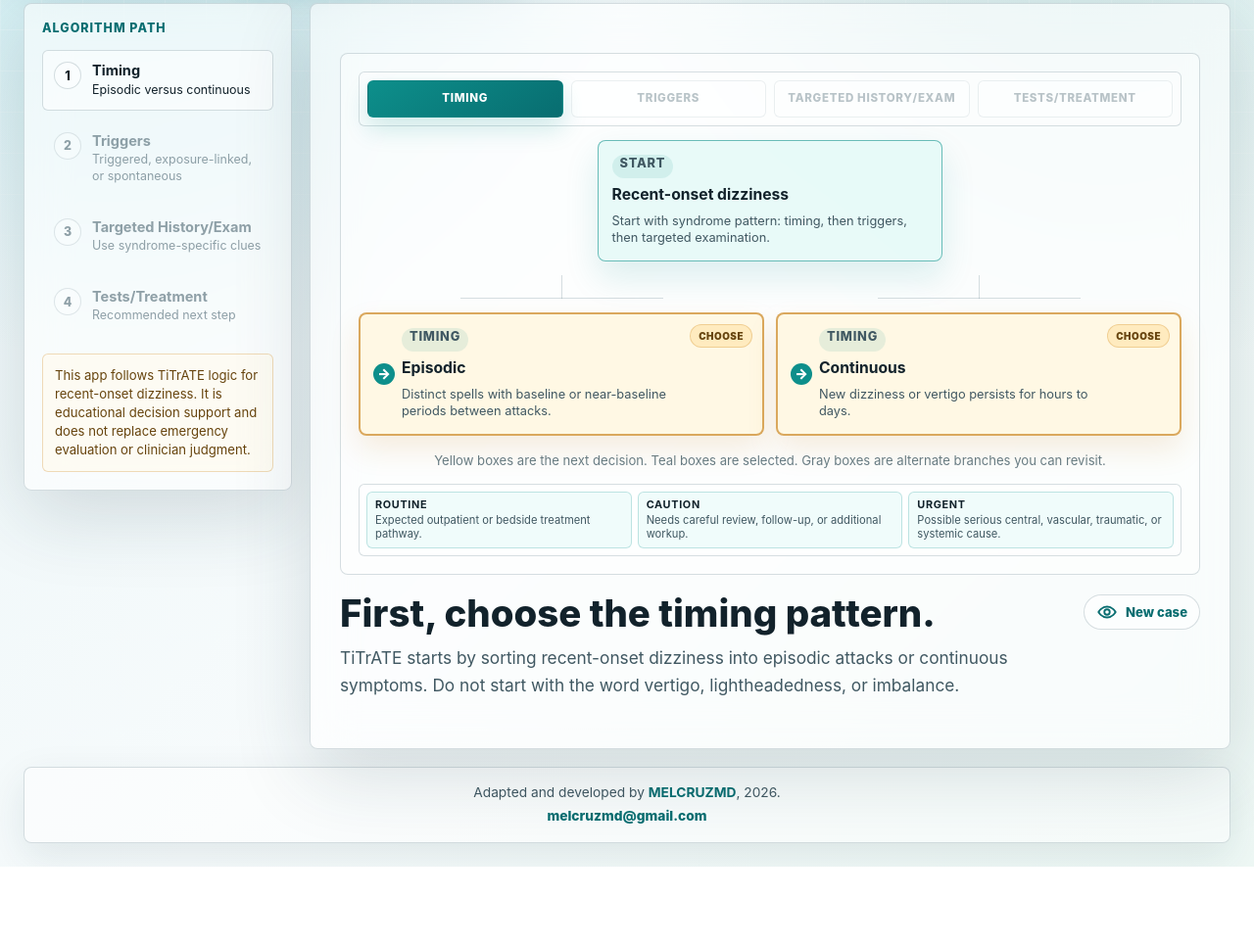
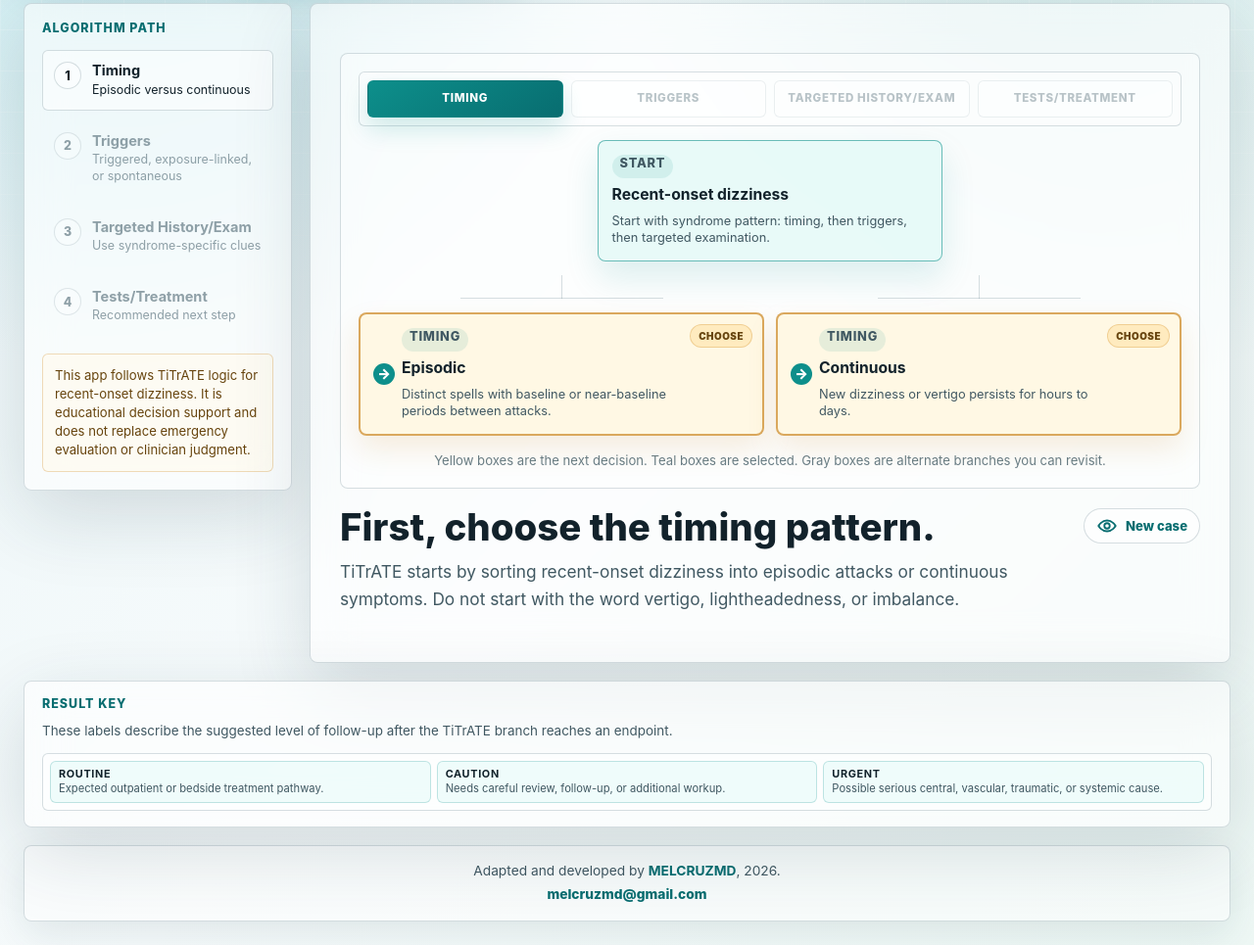
Before and after one commit to melcruzmd/dizzypx, a plain HTML site: page index.html in a window 1280 px wide. Shown: the part 222-1187 px from the top of the page at 98% size. Before the commit the page ends 1107 px from the top, so only its background shows below. Drawn offline with Linux system fonts and the light colour scheme.

Commit message:
Update index.html

```diff
--- a/index.html
+++ b/index.html
@@ -3,7 +3,7 @@
 <head>
   <meta charset="utf-8">
   <meta name="viewport" content="width=device-width, initial-scale=1">
-  <title>Approach to the Dizzy Patient</title>
+  <title>Approaching the Dizzy Patient</title>
   <style>
     :root {
       --bg-1: #eaf5f7;
@@ -1562,6 +1562,18 @@
       line-height: 1.45;
     }
 
+    .severity-footer {
+      margin-top: 18px;
+      padding: 16px 18px;
+    }
+
+    .legend-intro {
+      margin: -4px 0 12px;
+      color: var(--ink-soft);
+      font-size: 0.84rem;
+      line-height: 1.45;
+    }
+
     .site-footer strong {
       color: var(--teal-dark);
     }
@@ -2116,12 +2128,14 @@
       .stage,
       .resource-panel,
       .resource-card,
+      .severity-footer,
       .site-footer {
         border-radius: var(--radius-sm);
       }
 
       .rail,
       .resource-panel,
+      .severity-footer,
       .resource-card {
         padding: 12px;
       }
@@ -2183,7 +2197,7 @@
           </svg>
         </div>
         <div>
-          <h1>Approach to the Dizzy Patient</h1>
+          <h1>Approaching the Dizzy Patient</h1>
           <p>Using the TiTrATE algorithm for recent-onset dizziness: timing, triggers, and targeted bedside examination.</p>
         </div>
       </div>
@@ -2452,6 +2466,16 @@
           <li>Saber Tehrani AS, Kattah JC, et al. Diagnosing Stroke in Acute Dizziness and Vertigo: Pitfalls and Pearls. <a href="https://pubmed.ncbi.nlm.nih.gov/28964837/" target="_blank" rel="noreferrer">Stroke. 2018</a>.</li>
           <li>Kattah JC, Talkad AV, Wang DZ, Hsieh YH, Newman-Toker DE. HINTS to diagnose stroke in acute vestibular syndrome. <a href="https://pubmed.ncbi.nlm.nih.gov/19762709/" target="_blank" rel="noreferrer">Stroke. 2009</a>.</li>
         </ol>
+      </div>
+    </section>
+
+    <section class="severity-footer glass" aria-label="Routine caution urgent legend">
+      <h2 class="panel-title">Result Key</h2>
+      <p class="legend-intro">These labels describe the suggested level of follow-up after the TiTrATE branch reaches an endpoint.</p>
+      <div class="severity-legend">
+        <div class="severity-key routine"><strong>Routine</strong><span>Expected outpatient or bedside treatment pathway.</span></div>
+        <div class="severity-key caution"><strong>Caution</strong><span>Needs careful review, follow-up, or additional workup.</span></div>
+        <div class="severity-key urgent"><strong>Urgent</strong><span>Possible serious central, vascular, traumatic, or systemic cause.</span></div>
       </div>
     </section>
 
@@ -2911,11 +2935,7 @@
     }
 
     function renderSeverityLegend() {
-      return `<div class="severity-legend" aria-label="Severity key">
-        <div class="severity-key routine"><strong>Routine</strong><span>Expected outpatient or bedside treatment pathway.</span></div>
-        <div class="severity-key caution"><strong>Caution</strong><span>Needs careful review, follow-up, or additional workup.</span></div>
-        <div class="severity-key urgent"><strong>Urgent</strong><span>Possible serious central, vascular, traumatic, or systemic cause.</span></div>
-      </div>`;
+      return "";
     }
 
     function allFindings() {
@@ -3239,7 +3259,6 @@
           </div>
           ${targetedNodes()}` : ""}
         <p class="flow-hint">Yellow boxes are the next decision. Teal boxes are selected. Gray boxes are alternate branches you can revisit.</p>
-        ${renderSeverityLegend()}
       </div>`;
       bindFlowActions();
     }
```
